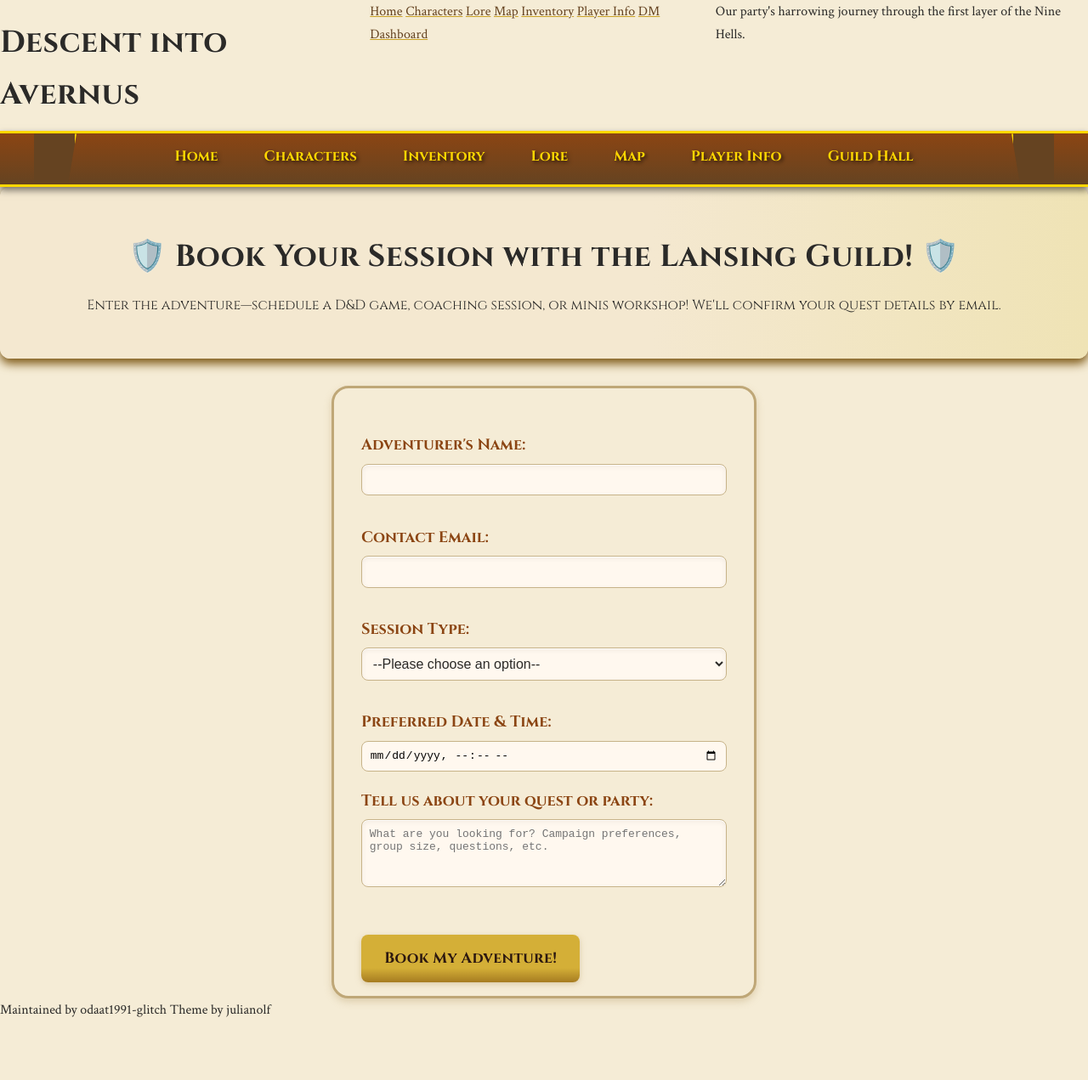
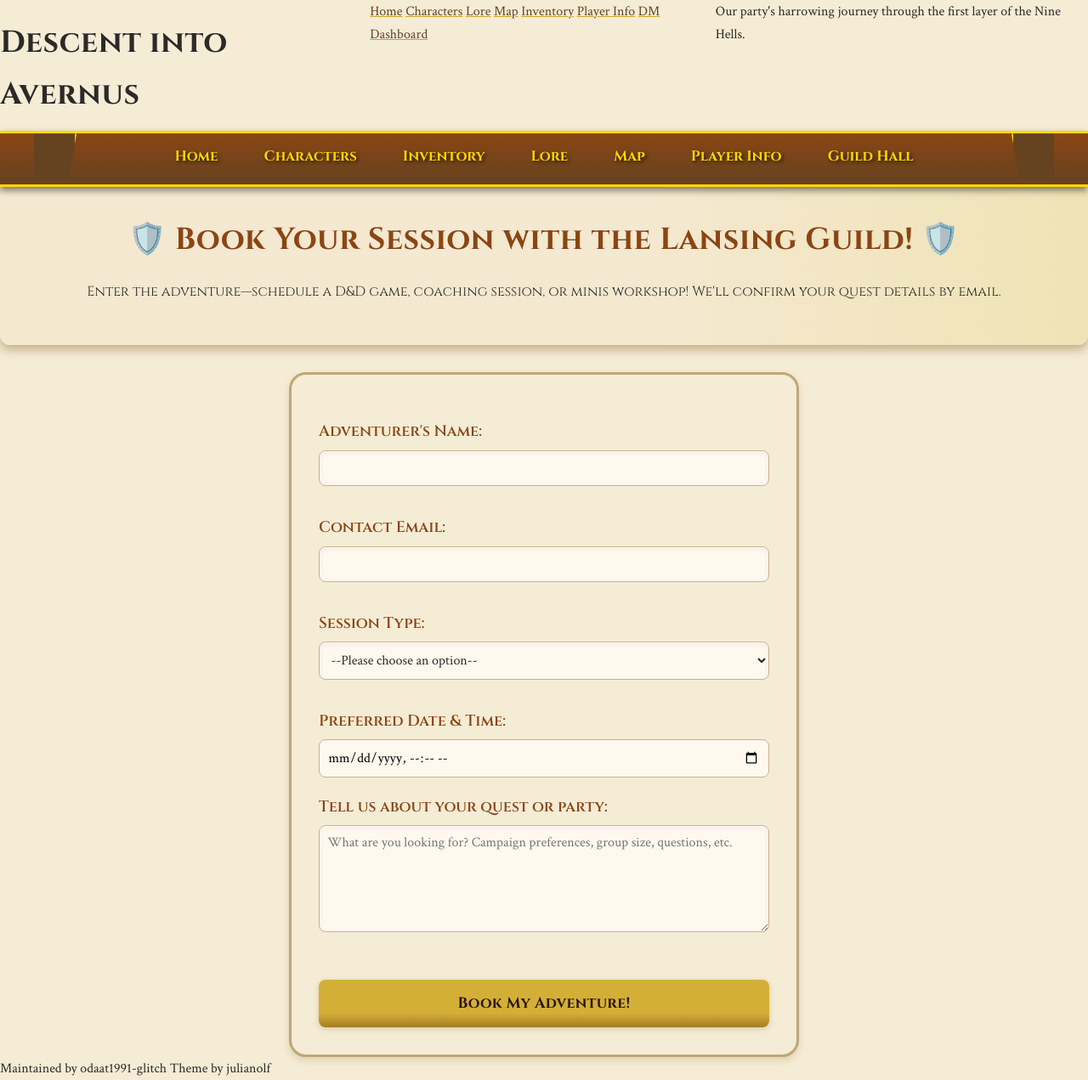
Before and after one commit to odaat1991-glitch/dnd-campaign-codex, a Jekyll site: the page built from lansing_guild_complete.html, in a window 1280 px wide. Shown: the whole page at 85% size. Built offline with Jekyll 4.4.1, drawn with Linux system fonts in a browser that asks for light colours; before the commit the page ends 1202 px from its top, so only the background shows below that.

Commit message:
fix(booking): Fix CSS rendering and improve form UX

```diff
--- a/lansing_guild_complete.html
+++ b/lansing_guild_complete.html
@@ -3,6 +3,94 @@ layout: page
 title: Lansing Guild Booking
 permalink: /lansing_guild_complete.html
 ---
+
+<style type="text/css">
+  .guild-booking-banner {
+    background: linear-gradient(90deg, #f4e8d0 60%, #efe3b5 100%);
+    padding: 2rem;
+    border-radius: 12px;
+    margin-bottom: 2rem;
+    text-align: center;
+    font-family: 'Cinzel', 'Crimson Text', serif;
+    box-shadow: 0 6px 12px rgba(124, 87, 20, 0.4);
+  }
+
+  .guild-booking-banner h1 {
+    margin: 0 0 1rem;
+    color: #8b4513;
+  }
+
+  .guild-booking-form {
+    max-width: 600px;
+    margin: 0 auto;
+    background: #f5ecd6;
+    border: 3px solid #bfa777;
+    border-radius: 20px;
+    padding: 2rem;
+    box-shadow: 0 4px 8px rgba(191, 167, 119, 0.4);
+    font-family: 'Crimson Text', serif;
+  }
+
+  .guild-booking-form label {
+    display: block;
+    margin-top: 1.25rem;
+    font-family: 'Cinzel', serif;
+    font-size: 1.13em;
+    color: #8b4513;
+    font-weight: 600;
+  }
+
+  .guild-booking-form input,
+  .guild-booking-form select,
+  .guild-booking-form textarea {
+    width: 100%;
+    padding: 0.6rem;
+    border-radius: 8px;
+    border: 1px solid #c7b389;
+    background: #fff8ef;
+    font-size: 1em;
+    margin-top: 0.35rem;
+    font-family: 'Crimson Text', serif;
+  }
+
+  .guild-booking-form textarea {
+    min-height: 90px;
+    resize: vertical;
+  }
+
+  .guild-booking-form .button.medieval-btn {
+    background: linear-gradient(180deg, #d4af37 70%, #a67c21 100%);
+    color: #2c1810;
+    border: none;
+    padding: 1rem 1.7rem;
+    border-radius: 8px;
+    font-weight: 700;
+    font-family: 'Cinzel', serif;
+    font-size: 1.1em;
+    margin-top: 2rem;
+    box-shadow: 0 2px 6px rgba(191, 167, 119, 0.5);
+    transition: all 0.3s ease;
+    cursor: pointer;
+    width: 100%;
+  }
+
+  .guild-booking-form .button.medieval-btn:hover {
+    background: linear-gradient(180deg, #ffe36b 60%, #ab8426 100%);
+    color: #271509;
+    transform: translateY(-2px);
+    box-shadow: 0 4px 10px rgba(191, 167, 119, 0.6);
+  }
+
+  @media (max-width: 768px) {
+    .guild-booking-form {
+      padding: 1.5rem;
+    }
+
+    .guild-booking-banner {
+      padding: 1.5rem;
+    }
+  }
+</style>
 
 <section class="guild-booking-banner">
   <h1>🛡️ Book Your Session with the Lansing Guild! 🛡️</h1>
@@ -11,7 +99,7 @@ permalink: /lansing_guild_complete.html
   </p>
 </section>
 
-<form class="guild-booking-form" action="mailto:YOUR_EMAIL@domain.com" method="POST" enctype="text/plain">
+<form class="guild-booking-form" action="https://formspree.io/f/YOUR_FORM_ID" method="POST">
   <label for="name">Adventurer's Name:</label>
   <input type="text" id="name" name="name" required />
 
@@ -32,65 +120,7 @@ permalink: /lansing_guild_complete.html
   <input type="datetime-local" id="preferred-date" name="preferred-date" required />
 
   <label for="message">Tell us about your quest or party:</label>
-  <textarea id="message" name="message" rows="4" placeholder="What are you looking for? Campaign preferences, group size, questions, etc."></textarea>
+  <textarea id="message" name="message" rows="5" placeholder="What are you looking for? Campaign preferences, group size, questions, etc."></textarea>
 
   <button type="submit" class="button medieval-btn">Book My Adventure!</button>
 </form>
-
-<style>
-.guild-booking-banner {
-  background: linear-gradient(90deg, #f4e8d0 60%, #efe3b5 100%);
-  padding: 2rem;
-  border-radius: 12px;
-  margin-bottom: 2rem;
-  text-align: center;
-  font-family: 'Cinzel', 'Crimson Text', serif;
-  box-shadow: 0 6px 12px #7c5714;
-}
-.guild-booking-form {
-  max-width: 500px;
-  margin: 0 auto;
-  background: #f5ecd6;
-  border: 3px solid #bfa777;
-  border-radius: 20px;
-  padding: 2rem 2rem 1rem 2rem;
-  box-shadow: 0 4px 8px #bfa7776a;
-  font-family: 'Crimson Text', serif;
-}
-.guild-booking-form label {
-  display: block;
-  margin-top: 1.25rem;
-  font-family: 'Cinzel', serif;
-  font-size: 1.13em;
-  color: #8b4513;
-}
-.guild-booking-form input, .guild-booking-form select, .guild-booking-form textarea {
-  width: 100%;
-  padding: 0.55rem;
-  border-radius: 8px;
-  border: 1px solid #c7b389;
-  background: #fff8ef;
-  font-size: 1em;
-  margin-top: .35rem;
-}
-.guild-booking-form textarea {
-  min-height: 70px;
-}
-.button.medieval-btn {
-  background: linear-gradient(180deg, #d4af37 70%, #a67c21 100%);
-  color: #2c1810;
-  border: none;
-  padding: 1rem 1.7rem;
-  border-radius: 8px;
-  font-weight: bold;
-  font-family: 'Cinzel', serif;
-  font-size: 1.1em;
-  margin-top: 2rem;
-  box-shadow: 0 2px 6px #bfa77780;
-  transition: background 0.2s;
-}
-.button.medieval-btn:hover {
-  background: linear-gradient(180deg, #ffe36b 60%, #ab8426 100%);
-  color: #271509;
-}
-</style>
```
